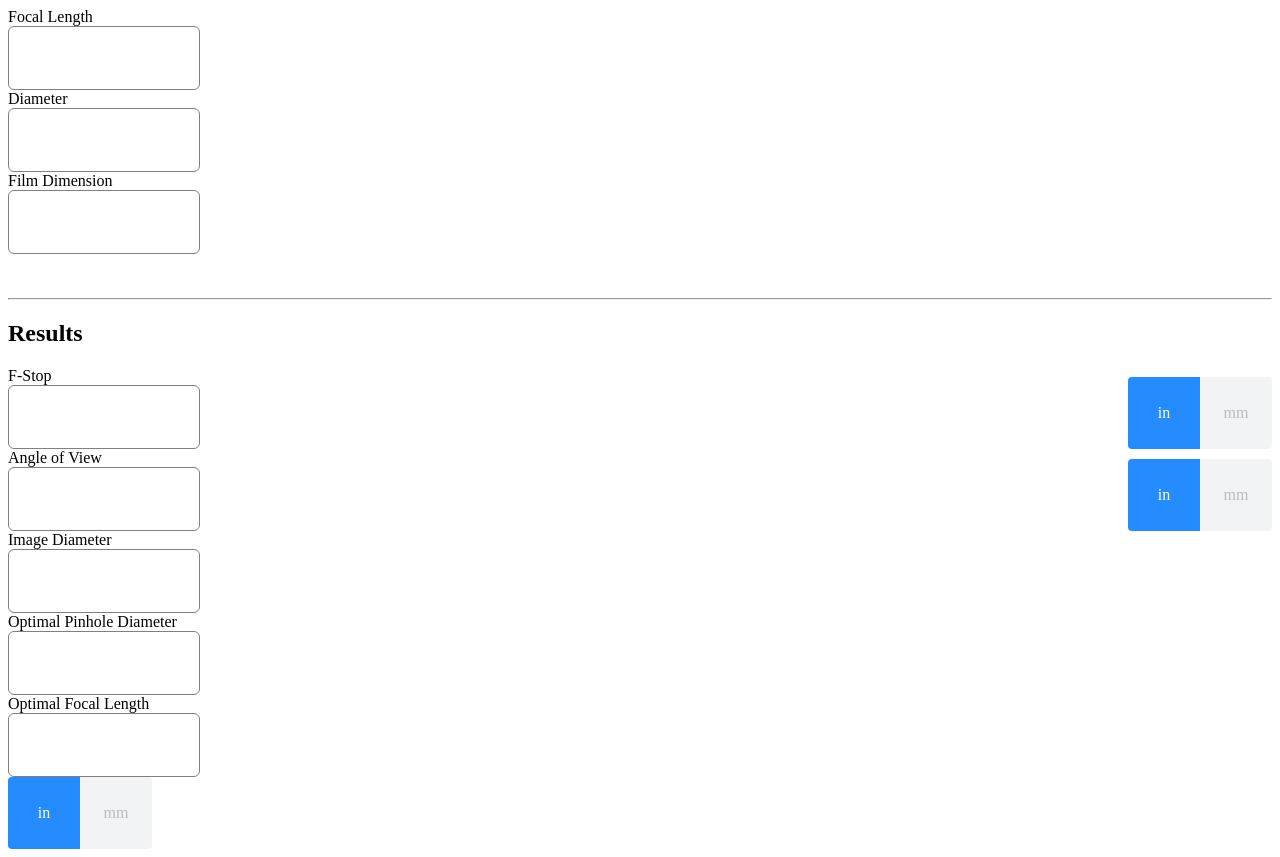
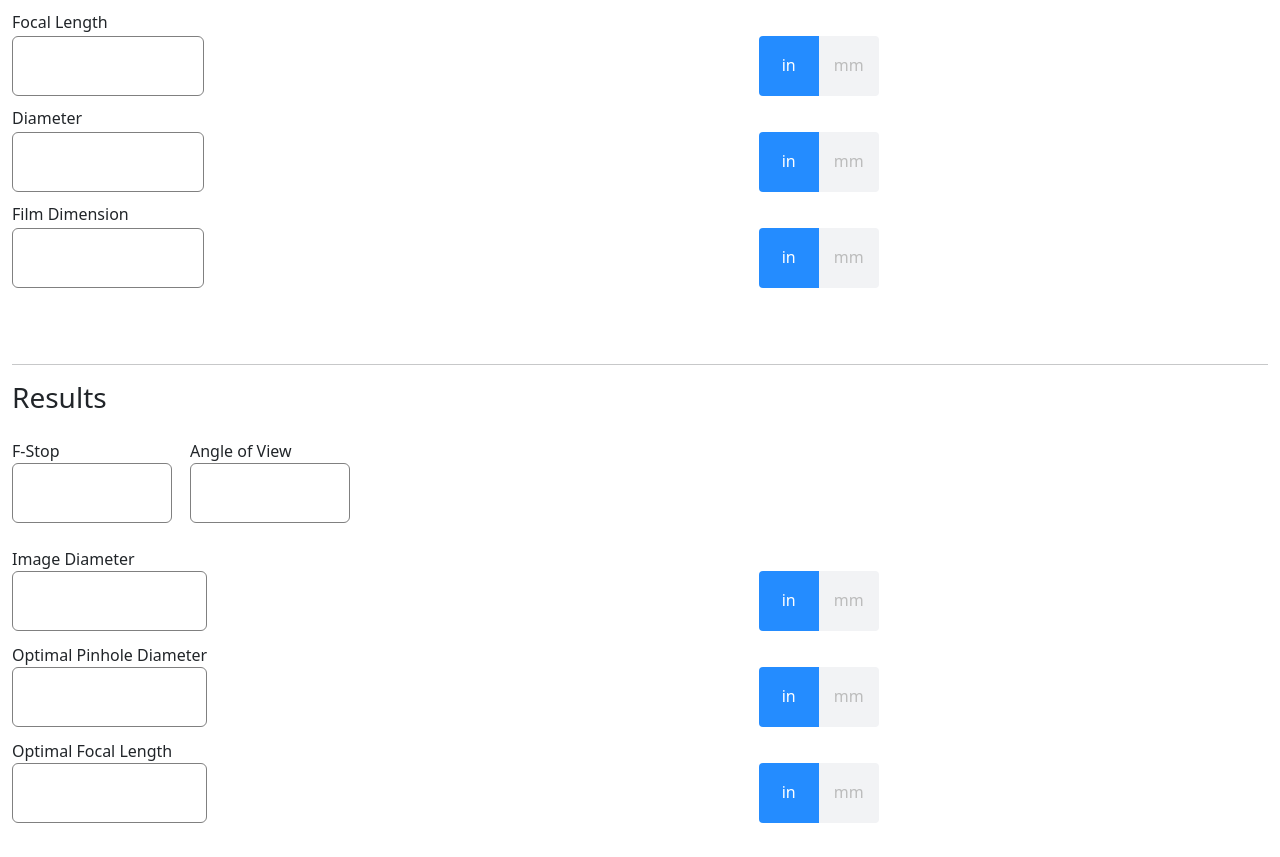
Before and after one commit to thomstrub/pinhole, a Gatsby site: page /calculator in a window 1280 px wide. After the commit the page ends 835 px from the top, so only its background shows below. Built offline with nearby package versions, Linux system fonts and the light colour scheme; Gatsby itself is replaced by a stand-in of ours.

Commit message:
updates layout with toggles

```diff
--- /dev/null
+++ b/gatsby-browser.js
@@ -0,0 +1,3 @@
+import "@popperjs/core/dist/umd/popper.min"
+import "bootstrap/dist/css/bootstrap.min.css"
+import "bootstrap/dist/js/bootstrap.min"
--- a/package.json
+++ b/package.json
@@ -15,9 +15,11 @@
     "clean": "gatsby clean"
   },
   "dependencies": {
+    "bootstrap": "^5.2.3",
     "gatsby": "^5.6.0",
     "gatsby-omni-font-loader": "^2.0.2",
     "react": "^18.2.0",
+    "react-bootstrap": "^2.7.2",
     "react-dom": "^18.2.0",
     "react-helmet": "^6.1.0"
   }
--- a/src/components/input/input.js
+++ b/src/components/input/input.js
@@ -1,4 +1,7 @@
 import React from "react";
+import { Row, Col } from "react-bootstrap";
+import ToggleContainer from "../toggles/toggleContainer";
+
 export default function Input({name, handleInputChange, value}){
 
 const inputStyles = {
@@ -7,7 +10,7 @@ const inputStyles = {
     fontSize: "32px",
     border: "1px solid gray",
     borderRadius: "6px",
-    height: "4rem",
+    height: "60px",
     width: "12rem",
     boxSizing: "border-box",
     paddingLeft: "12px",
@@ -18,9 +21,22 @@ const inputStyles = {
 }
 
 return(
-    < >
-        <label htmlFor={name.variable}>{name.readibleName}</label>
-        <input style={inputStyles} type="number" id={name.variable} onChange={handleInputChange}>{value}</input>
-    </>
+
+    <Row style={{marginTop:"12px", marginBottom: "12px"}}>
+    <Col>
+        <Row style={{marginBottom: "4px"}}>
+            <label style={{lineHeight: "20px"}} htmlFor={name.variable}>{name.readibleName}</label>
+        </Row>
+        <Row style={{marginTop: "4px"}}>
+            <Col xs={5}>
+            <input style={inputStyles} type="number" id={name.variable} onChange={handleInputChange}>{value}</input>
+            </Col>
+            <Col></Col>
+            <Col xs={5}>
+            <ToggleContainer />
+            </Col>
+        </Row>
+    </Col>
+    </Row>
 )
 }
--- /dev/null
+++ b/src/components/resultMiniSection/resultsMini/resultMini.js
@@ -0,0 +1,43 @@
+import React from "react";
+import { Row, Col } from "react-bootstrap";
+
+import ToggleContainer from "../../toggles/toggleContainer";
+
+export default function ResultsMini({name, result}){
+    const resultStyles = {
+        color: "gray",
+        fontFamily: "Karla",
+        fontSize: "32px",
+        border: "1px solid gray",
+        borderRadius: "6px",
+        height: "60px",
+        width: "160px",
+        boxSizing: "border-box",
+        paddingLeft: "12px",
+        paddingTop: "14px",
+        paddingBottom:"14px",
+        display: "flex",
+        alignItems: "flex-start"
+    }
+
+
+    return(
+
+
+        <Row style={{marginTop:"12px", marginBottom: "12px"}}>
+            <Col>
+                <Row>
+                    <label htmlFor={name.variable}>{name.readibleName}</label>
+                </Row>
+                <Row>
+                    <Col>
+                        <input style={resultStyles} id={name.variableName} value={result ? result : ''} readOnly={true}></input>
+                    </Col>
+                </Row>
+            </Col>
+        </Row>
+
+
+
+    )
+}
--- /dev/null
+++ b/src/components/resultMiniSection/resultsMiniSection.js
@@ -0,0 +1,29 @@
+import React from "react";
+import Container from 'react-bootstrap/Container';
+import Row from 'react-bootstrap/Row';
+import Col from 'react-bootstrap/Col';
+import constants from "../../constants/constants";
+import ResultsMini from "./resultsMini/resultMini";
+
+export default function ResultsMiniSection({fStop, angleOfView}){
+    const resultStyles = {
+
+    }
+    console.log(fStop, "fstop from results mini section <----")
+
+    return(
+
+        <Row style={{marginTop:"12px", marginBottom: "12px"}}>
+                <div style={{display:"flex", flexDirection: "row", justifyContent: "flex-start"}}>
+                    <div>
+                        <ResultsMini name={constants.results.fstop} result={fStop ? fStop : ''}/>
+                    </div>
+                    <div style={{marginLeft: "18px"}}>
+                        <ResultsMini name={constants.results.angleOfView} result={angleOfView ? angleOfView : ''}/>
+                    </div>
+                </div>
+
+        </Row>
+
+    )
+}
--- a/src/components/resultsMini/resultsMini.js
+++ /dev/null
@@ -1,38 +0,0 @@
-import React from "react";
-import ToggleContainer from "../toggles/toggleContainer";
-
-export default function ResultsMini({name, result}){
-    const resultStyles = {
-        color: "gray",
-        fontFamily: "Karla",
-        fontSize: "32px",
-        border: "1px solid gray",
-        borderRadius: "6px",
-        height: "4rem",
-        width: "12rem",
-        boxSizing: "border-box",
-        paddingLeft: "12px",
-        paddingTop: "14px",
-        paddingBottom:"14px",
-        display: "flex",
-        alignItems: "flex-start"
-    }
-
-    const rowStyle = {
-        display: "flex",
-        flexDirection: "row",
-        alignItems: "flex-end",
-        justifyContent: "space-between"
-    }
-    return(
-        <><div style={rowStyle}>
-                <div>
-                    <label htmlFor={name.variable}>{name.readibleName}</label>
-                    <input style={resultStyles} id={name.variableName} value={result ? result : ''} readOnly={true}></input>
-                </div>
-                <ToggleContainer/>
-        </div>
-
-        </>
-    )
-}
--- a/src/components/result/result.js
+++ b/src/components/resultsSection/result/result.js
@@ -1,4 +1,6 @@
 import React from "react";
+import { Row, Col } from "react-bootstrap";
+import ToggleContainer from "../../toggles/toggleContainer";
 export default function Result({name, result}){
     const resultInUnit = result[result.unit]
     const resultStyles = {
@@ -7,19 +9,34 @@ export default function Result({name, result}){
         fontSize: "32px",
         border: "1px solid gray",
         borderRadius: "6px",
-        height: "4rem",
-        width: "12rem",
+        height: "60px",
+        width: "195px",
         boxSizing: "border-box",
         paddingLeft: "12px",
         paddingTop: "14px",
         paddingBottom:"14px",
         display: "flex",
         alignItems: "flex-start"
+
     }
     return(
         <>
+        <Row style={{marginTop:"12px", marginBottom: "12px"}}>
+            <Col>
+        <Row>
             <label htmlFor={name.variable}>{name.readibleName}</label>
+        </Row>
+        <Row>
+            <Col xs={5}>
             <input style={resultStyles} id={name.variableName} value={resultInUnit ? resultInUnit : ''} readOnly={true}></input>
+            </Col>
+            <Col></Col>
+            <Col xs={5}>
+            <ToggleContainer />
+            </Col>
+        </Row>
+            </Col>
+        </Row>
         </>
 
     )
--- a/src/components/resultsSection/resultsSection.js
+++ b/src/components/resultsSection/resultsSection.js
@@ -1,21 +1,15 @@
 import React from "react";
-import Result from "../result/result";
-import ResultsMini from "../resultsMini/resultsMini";
+import Result from "./result/result";
 import constants from "../../constants/constants";
 
 
 export default function ResultsSection({results}){
     console.log(results[constants.results.fstop.variable], "<------ fstop")
-    const fStop = results[constants.results.fstop.variable]
-    const angleOfView = results[constants.results.angleOfView.variable]
     const imageDiameter = results[constants.results.imageDiameter.variable]
     const optimalPinholeDiameter = results[constants.results.optimalPinholeDiameter.variable]
     const optimalFocalLength = results[constants.results.optimalFocalLength.variable]
 return(
     <>
-        <h2>Results</h2>
-        <ResultsMini name={constants.results.fstop} result={fStop ? fStop : ''}/>
-        <ResultsMini name={constants.results.angleOfView} result={angleOfView ? angleOfView : ''}/>
         <Result name={constants.results.imageDiameter} result={imageDiameter ? imageDiameter : ''}/>
         <Result name={constants.results.optimalPinholeDiameter} result={optimalPinholeDiameter ? optimalPinholeDiameter : ''}/>
         <Result name={constants.results.optimalFocalLength} result={optimalFocalLength ? optimalFocalLength : ''}/>
--- a/src/components/toggles/inchToggle.js
+++ b/src/components/toggles/inchToggle.js
@@ -4,8 +4,8 @@ export default function InchToggle({name, result}){
     const inchToggleStyles = {
         background: "#248CFF",
         borderRadius: "4px 0px 0px 4px",
-        height: "2rem",
-        width: "2rem",
+        height: "60px",
+        width: "60px",
         padding: "20px",
         color: "white",
         fontSize: "16px",
@@ -19,7 +19,7 @@ export default function InchToggle({name, result}){
     return(
         <>
             <div style={inchToggleStyles}>
-                <p>in</p>
+                <p style={{marginTop: "14px"}}>in</p>
             </div>
         </>
 
--- a/src/components/toggles/millimeterToggle.js
+++ b/src/components/toggles/millimeterToggle.js
@@ -4,13 +4,12 @@ export default function MillimeterToggle({name, result}){
     const millimeterToggleStyles = {
         background: "#F2F3F5",
         borderRadius: "0px 4px 4px 0px",
-        height: "2rem",
-        width: "2rem",
+        height: "60px",
+        width: "60px",
         padding: "20px",
         color: "#BCBCBC",
         fontSize: "16px",
         fontWeight: "500",
-        lineHeight: "20px",
         display: "flex",
         alignItems: "center",
         textAlign: "center",
@@ -19,7 +18,7 @@ export default function MillimeterToggle({name, result}){
     return(
         <>
             <div style={millimeterToggleStyles}>
-                <p>mm</p>
+                <p style={{marginTop: "14px"}}>mm</p>
             </div>
         </>
 
--- a/src/components/toggles/toggleContainer.js
+++ b/src/components/toggles/toggleContainer.js
@@ -5,8 +5,7 @@ export default function ToggleContainer({name, result}){
 
     const toggleContainerStyles = {
      display: "flex",
-     flexDirection: "row",
-     padding: "0px"
+     flexDirection: "row"
     }
     return(
         <>
--- a/src/constants/constants.js
+++ b/src/constants/constants.js
@@ -15,7 +15,7 @@ let constants = {
     },
     results: {
         fstop: {
-            variable: "fstop",
+            variable: "fStop",
             readibleName: "F-Stop"
         },
         angleOfView: {
--- a/src/pages/calculator.js
+++ b/src/pages/calculator.js
@@ -1,14 +1,13 @@
 import React, { useState, useEffect } from 'react';
+import { Container } from 'react-bootstrap';
+
 import InputSection from "../components/inputSection/inputSection"
 import ResultsSection from "../components/resultsSection/resultsSection"
 import constants from '../constants/constants';
 import calculateResults from '../helper/calculate';
 import ToggleContainer from '../components/toggles/toggleContainer';
+import ResultsMiniSection from '../components/resultMiniSection/resultsMiniSection';
 
-const mainStyles = {
-
-
-}
 
 export default function Calculator() {
 
@@ -100,15 +99,18 @@ export default function Calculator() {
             results: calculateResults(state)
         })
     },[state.inputs])
-
+    console.log(state.results.fStop, "<-- fstop from calc page")
     return (
-    <main style={mainStyles}>
-        <InputSection handleInputChange={handleInputChange}/>
-        <br/>
-        <br/>
-        <hr/>
-        <ResultsSection results={state.results}/>
-        <ToggleContainer />
+    <main>
+        <Container fluid>
+            <InputSection handleInputChange={handleInputChange}/>
+            <br/>
+            <br/>
+            <hr/>
+            <h3>Results</h3>
+            <ResultsMiniSection fStop={state.results.fStop} angleOfView={state.results.angleOfView}/>
+            <ResultsSection results={state.results}/>
+        </Container>
     </main>
     )
 }
--- a/src/pages/index.js
+++ b/src/pages/index.js
@@ -4,7 +4,6 @@ import Calculator from "./calculator";
 
 const pageStyles = {
   color: "black",
-  padding: 10,
   fontFamily: "Karla"
 }
 
```
Also changed, not shown: 1 other file.
